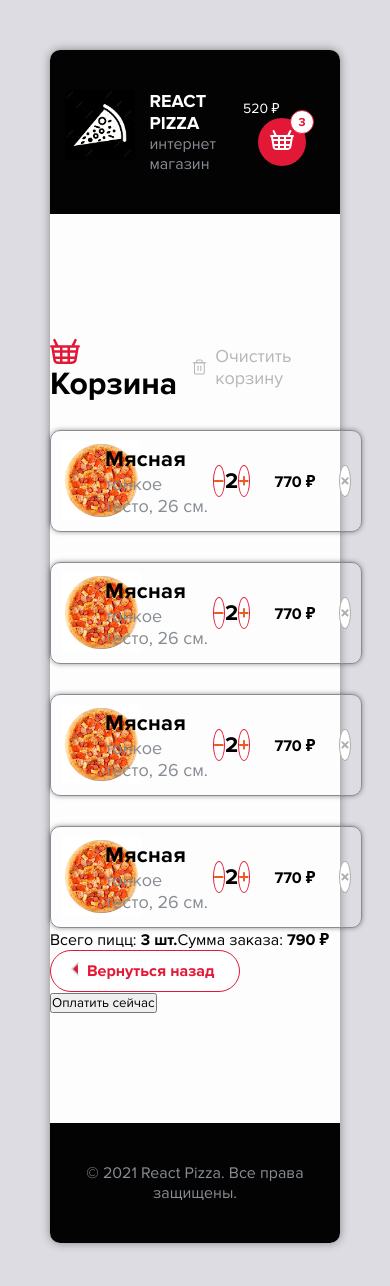
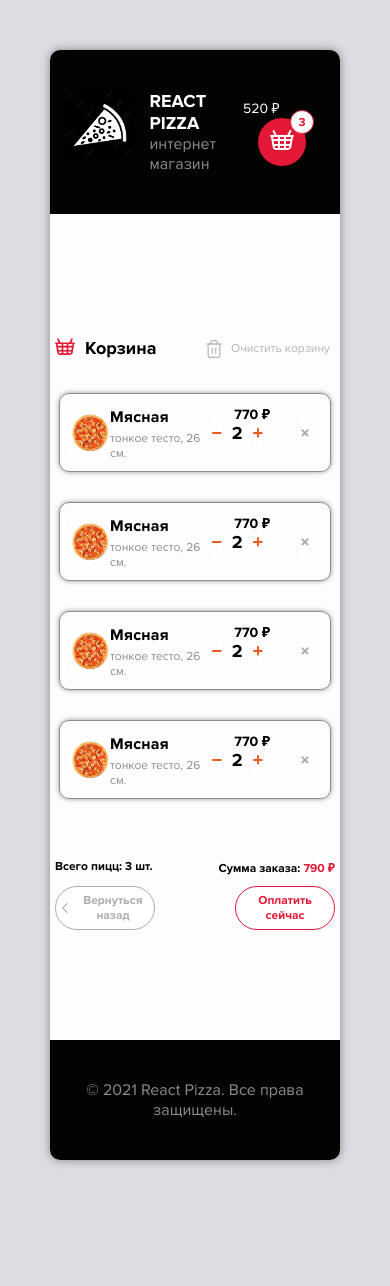
Before and after one commit to bruins288/portalshop, a React (Create React App) app: page /Cart in a window 390 px wide. Shown: the top 1286 px of the page. After the commit the page ends 1210 px from the top, so only its background shows below. Built offline with nearby package versions, Linux system fonts and the light colour scheme.

Commit message:
Выбор типов и сортировка

```diff
--- a/src/App.scss
+++ b/src/App.scss
@@ -126,19 +126,32 @@ body {
   &__top {
     @include flex-content-between;
     align-items: center;
-    font-size: 32px;
   }
   &__title {
-    font-size: 32px;
+    font-size: 30px;
     svg {
       position: relative;
       top: 8px;
       width: 30px;
       height: 40px;
       margin-right: 10px;
+      @media (max-width: 640px) {
+        width: 20px;
+        height: 30px;
+      }
       path {
         stroke-width: 1.9;
       }
+    }
+    @media (max-width: 935px) {
+      margin: 0 20px;
+    }
+    @media (max-width: 640px) {
+      font-size: 20px;
+    }
+    @media (max-width: 414px) {
+      margin: 0 5px;
+      font-size: 18px;
     }
   }
   &__clear {
@@ -152,6 +165,9 @@ body {
       margin-left: 7px;
       color: #b6b6b6;
       font-size: 18px;
+      @media (max-width: 640px) {
+        font-size: 12px;
+      }
     }
     span,
     svg,
@@ -168,10 +184,20 @@ body {
         color: darken($color: #b6b6b6, $amount: 50);
       }
     }
+    @media (max-width: 935px) {
+      margin: 0 20px;
+    }
+    @media (max-width: 414px) {
+      margin: 0 10px;
+    }
   }
   &__container {
     @include flex-content-between;
     flex-wrap: wrap;
+    @media (max-width: 935px) {
+      @include flex-content-center;
+      margin: 0 20px;
+    }
   }
   &__items {
     display: flex;
@@ -189,23 +215,44 @@ body {
       img {
         width: 80px;
         height: 80px;
+        @media (max-width: 935px) {
+          width: 60px;
+          height: 60px;
+        }
+        @media (max-width: 640px) {
+          width: 40px;
+          height: 40px;
+        }
       }
     }
     &-info {
       @include flex-content-center;
       flex-direction: column;
-
       width: 40%;
       h3 {
         font-weight: bold;
         font-size: 22px;
         line-height: 27px;
         letter-spacing: 0.01em;
+        @media (max-width: 650px) {
+          font-size: 16px;
+        }
+        @media (max-width: 380px) {
+          font-size: 14px;
+          margin-left: 5px;
+        }
       }
 
       p {
         font-size: 18px;
         color: $gray;
+        @media (max-width: 650px) {
+          font-size: 12px;
+        }
+        @media (max-width: 380px) {
+          font-size: 10px;
+          margin-left: 5px;
+        }
       }
     }
     &-count {
@@ -215,17 +262,73 @@ body {
       b {
         font-size: 22px;
         letter-spacing: 0.01em;
+        @media (max-width: 850px) {
+          font-size: 18px;
+        }
+        @media (max-width: 380px) {
+          font-size: 16px;
+          margin-top: 5px;
+        }
       }
     }
     &-price {
       @include flex-content-center;
       align-items: center;
       width: 33%;
+      font-size: 20px;
+      @media (max-width: 850px) {
+        font-size: 16px;
+      }
+      @media (max-width: 520px) {
+        display: block;
+        font-size: 14px;
+      }
     }
     &-remove {
       @include flex-content-end;
       align-items: center;
       width: 4%;
+    }
+  }
+  &__bottom {
+    margin: 50px 0;
+    &-details {
+      font-size: 22px;
+      @include flex-content-between;
+      span {
+        font-weight: bold;
+        &:last-child {
+          b {
+            color: $red;
+          }
+        }
+        @media (max-width: 912px) {
+          margin: 14px;
+        }
+        @media (max-width: 820px) {
+          margin: 12px;
+        }
+        @media (max-width: 540px) {
+          font-size: 18px;
+        }
+        @media (max-width: 414px) {
+          margin: 10px 5px;
+          font-size: 12px;
+        }
+      }
+    }
+    &-buttons {
+      margin: 40px 0;
+      @include flex-content-between;
+      @media (max-width: 912px) {
+        margin: 14px;
+      }
+      @media (max-width: 820px) {
+        margin: 10px;
+      }
+      @media (max-width: 414px) {
+        margin: 0 5px;
+      }
     }
   }
 }
@@ -312,6 +415,55 @@ body {
       left: 3px;
     }
   }
+  &--back,
+  &--pay {
+    padding: 16px;
+    width: 200px;
+    @media (max-width: 414px) {
+      width: 100px;
+      padding: 6px;
+      font-size: 12px;
+    }
+  }
+  &--back {
+    @include flex-content-center;
+    align-items: center;
+    background-color: $white;
+    border-color: $colorSelector;
+    svg {
+      margin-right: 10px;
+      path {
+        stroke: $colorSelector;
+      }
+    }
+    span {
+      color: $colorSelector;
+    }
+    &:hover {
+      background-color: darken($color: $colorSelector, $amount: 50);
+      svg {
+        path {
+          stroke: $white;
+        }
+      }
+      span {
+        color: $white;
+      }
+    }
+  }
+  &--pay {
+    background-color: $white;
+    border-color: $red;
+    span {
+      color: $red;
+    }
+    &:hover {
+      background-color: $red;
+      span {
+        color: $white;
+      }
+    }
+  }
 }
 .button-cart {
   display: inline-block;
@@ -338,6 +490,18 @@ body {
           fill: $white;
         }
       }
+      @media (max-width: 850px) {
+        background-color: $white;
+        svg {
+          path {
+            fill: $red;
+          }
+        }
+      }
+    }
+    @media (max-width: 850px) {
+      margin: 0 10px;
+      border: none;
     }
   }
   &__remove {
@@ -359,6 +523,18 @@ body {
           fill: $white;
         }
       }
+      @media (max-width: 850px) {
+        background-color: $white;
+        svg {
+          path {
+            fill: $gray;
+          }
+        }
+      }
+    }
+    @media (max-width: 850px) {
+      margin: 0 10px;
+      border: none;
     }
   }
 }
--- a/src/components/Header.jsx
+++ b/src/components/Header.jsx
@@ -17,10 +17,10 @@ function Header() {
         <div className="header__cart">
           <Link to="/Cart">
             <span>520 ₽</span>
-            <button>
+            <button className="button-header">
               <svg width="24" height="21" fill="none" viewBox="0 0 24 21">
                 <path
-                  fill="#fff"
+                  fill="none"
                   fillRule="evenodd"
                   d="M 19.5 0.471 L 17.257 5.01 L 6.678 5.006 L 4.43 0.46 a 1 1 0 0 0 -1.682 1.08 l 1.553 3.464 l -3.33 -0.002 a 0.97 0.97 0 0 0 -0.01 1.941 h 0.04 l 1.69 10.122 c 0.12 1.68 1.635 2.936 3.398 2.936 h 11.312 c 1.767 0 3.784 -1.262 3.898 -2.946 L 23 6.95 h 0.031 a 0.969 0.969 0 0 0 0 -1.937 l -3.358 -0.002 l 1.54 -3.44 A 1.017 1.017 0 1 0 19.5 0.47 Z m -2.099 17.531 h -1.405 l 0.002 -2 h 3.426 l -0.097 0.615 l -0.053 0.338 c -0.052 0.555 -1.085 1.047 -1.873 1.047 Z m -12.684 -1.04 l -0.001 -0.01 l -0.207 -0.95 h 3.49 l -0.009 2 h -1.9 c -0.785 0 -1.318 -0.489 -1.373 -1.04 Z m 9.279 -9.96 l 0.003 2.006 h -4 V 7.002 h 3.997 Z m -3.997 7 l -0.009 -2.994 H 14 v 2.994 h -4 Z m -0.009 2 l 0.005 2 h 4 l 0.004 -2 H 9.99 Z M 8 9.002 l -4.623 0.006 l -0.341 -2.002 l 4.964 -0.004 v 2 Z m 0 5 H 4.185 L 3.7 11.008 l 4.299 -0.006 v 3 Z m 13 -7 l -0.364 2.006 h -4.64 V 7.002 H 21 Z m -0.708 4.006 l -0.515 2.996 L 16 14.002 l -0.003 -2.994 h 4.295 Z"
                   clipRule="evenodd"
--- a/src/components/Sort.jsx
+++ b/src/components/Sort.jsx
@@ -1,12 +1,15 @@
 import React from "react";
 
-function Sort() {
-  const list = ["популярности", "цене", "алфавиту"];
-  const [selectedSort, setSelectedSort] = React.useState(0);
+function Sort({ selected, changeSort }) {
+  const list = [
+    { name: "популярности", sortedType: "rating" },
+    { name: "цене", sortedType: "price" },
+    { name: "алфавиту", sortedType: "title" },
+  ];
   const [isVisiblePopup, setIsVisiblePopup] = React.useState(false);
 
-  const handleToggleSort = (index) => {
-    setSelectedSort(index);
+  const handleToggleSort = (sortedType) => {
+    changeSort(sortedType);
     setIsVisiblePopup(!isVisiblePopup);
   };
 
@@ -23,7 +26,7 @@ function Sort() {
           ></path>
         </svg>
         <b>Сортировка по:</b>
-        <span>{list[selectedSort]}</span>
+        <span>{list.find((item) => item.sortedType === selected).name}</span>
       </div>
       {isVisiblePopup && (
         <div className="sort__popup">
@@ -31,10 +34,10 @@ function Sort() {
             {list.map((item, index) => (
               <li
                 key={index}
-                className={selectedSort === index ? "active" : ""}
-                onClick={() => handleToggleSort(index)}
+                className={selected === item.sortedType ? "active" : ""}
+                onClick={() => handleToggleSort(item.sortedType)}
               >
-                {item}
+                {item.name}
               </li>
             ))}
           </ul>
--- a/src/components/Types.jsx
+++ b/src/components/Types.jsx
@@ -1,7 +1,6 @@
 import React from "react";
 
-function Types() {
-  const [activeType, setActiveType] = React.useState(0);
+function Types({ id, clickType }) {
   const types = [
     "Все",
     "Мясные",
@@ -17,8 +16,8 @@ function Types() {
         {types.map((element, index) => (
           <li
             key={index}
-            className={activeType === index ? "active" : ""}
-            onClick={() => setActiveType(index)}
+            className={id === index ? "active" : ""}
+            onClick={() => clickType(index)}
           >
             {element}
           </li>
--- a/src/dal/ProductsAPI.js
+++ b/src/dal/ProductsAPI.js
@@ -13,8 +13,20 @@ class ProductsAPI {
   get instance() {
     return this.#instance;
   }
-  getProducts() {
-    return this.instance.get("pizzas");
+  #getTypedSort(sortedType) {
+    return sortedType === "rating" ? "desc" : "asc";
+  }
+  getProductsSorted(sortedType) {
+    return this.instance.get(
+      `pizzas?_sort=${sortedType}&_order=${this.#getTypedSort(sortedType)}`
+    );
+  }
+  getProductsSortedByTypeId(id, sortedType) {
+    return this.#instance.get(
+      `pizzas?typeId=${id}&_sort=${sortedType}&_order=${this.#getTypedSort(
+        sortedType
+      )}`
+    );
   }
 }
 
--- a/src/pages/Cart.jsx
+++ b/src/pages/Cart.jsx
@@ -1,4 +1,5 @@
 import React from "react";
+import { Link } from "react-router-dom";
 
 function Cart() {
   return (
@@ -336,7 +337,8 @@ function Cart() {
             </span>
           </div>
           <div className="cart__bottom-buttons">
-            <a href="/" class="button button--outline button--add go-back-btn">
+            <Link to="/">
+              <button className="button button--back">
                 <svg
                   width="8"
                   height="14"
@@ -353,8 +355,11 @@ function Cart() {
                   ></path>
                 </svg>
                 <span>Вернуться назад</span>
-            </a>
-            <button>Оплатить сейчас</button>
+              </button>
+            </Link>
+            <button className="button button--pay">
+              <span>Оплатить сейчас</span>
+            </button>
           </div>
         </div>
       </div>
--- a/src/pages/Home.jsx
+++ b/src/pages/Home.jsx
@@ -10,33 +10,49 @@ import ProductsAPI from "../dal/ProductsAPI.js";
 function Home() {
   const [products, setProducts] = React.useState([]);
   const [isLoading, SetIsLoading] = React.useState(false);
+  const [typeId, setTypeId] = React.useState(0);
+  const [selectedSort, setSelectedSort] = React.useState("rating");
 
   React.useEffect(() => {
+    let response = null;
     try {
       SetIsLoading(true);
       (async () => {
-        let response = await ProductsAPI.getProducts();
+        if (typeId) {
+          response = await ProductsAPI.getProductsSortedByTypeId(
+            typeId,
+            selectedSort
+          );
+        } else {
+          response = await ProductsAPI.getProductsSorted(selectedSort);
+        }
         setProducts(response.data);
         SetIsLoading(false);
       })();
     } catch (error) {
       window.alert("Ошибка загрузки данных.");
       console.log(error.message);
+    } finally {
+      window.scrollTo(0, 0);
     }
-  }, []);
+  }, [typeId, selectedSort]);
+
   return (
     <React.Fragment>
       <React.Fragment>
         <div className="content__top">
-          <Types />
-          <Sort />
+          <Types id={typeId} clickType={(id) => setTypeId(id)} />
+          <Sort
+            selected={selectedSort}
+            changeSort={(sortedType) => setSelectedSort(sortedType)}
+          />
         </div>
         <div className="content__title">
           <h1>В наличие</h1>
         </div>
         <div className="content__items">
           {isLoading
-            ? [...new Array(6)].map((_, index) => <Skeleton key={index} />)
+            ? [...new Array(8)].map((_, index) => <Skeleton key={index} />)
             : products.map((item) => <Card key={item.id} {...item} />)}
         </div>
       </React.Fragment>
--- a/src/scss/components/header.scss
+++ b/src/scss/components/header.scss
@@ -35,8 +35,9 @@
         font-size: 14px;
       }
     }
-
-    button {
+  }
+}
+.button-header {
   position: relative;
   width: 48px;
   height: 48px;
@@ -46,6 +47,11 @@
   background-color: $red;
   cursor: pointer;
   border: none;
+  svg {
+    path {
+      fill: $white;
+    }
+  }
   span {
     position: absolute;
     width: 24px;
@@ -60,12 +66,10 @@
     @include flex-content-center;
     align-items: center;
   }
-    }
-    button:hover {
+  &:hover {
     svg {
       transform: rotate(90deg);
       transition: transform 0.3s ease-out;
     }
   }
 }
-}
```
Lines whose indentation alone changed are shown as unchanged.
